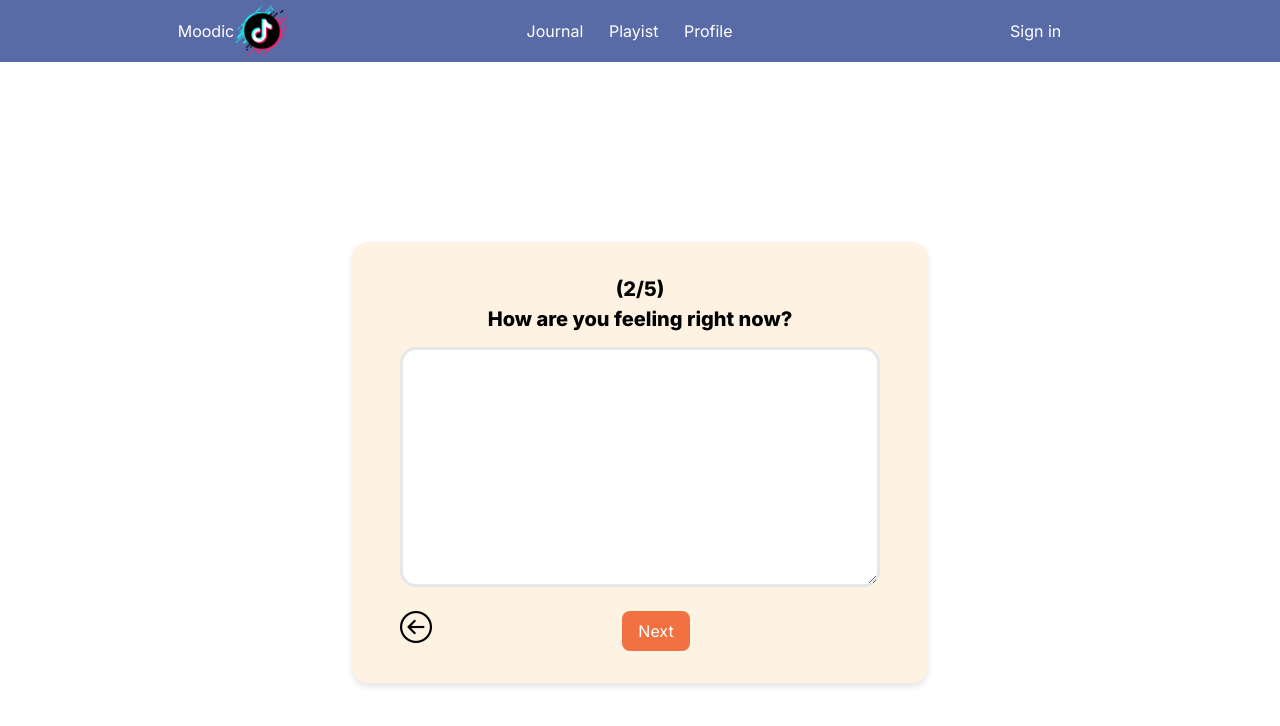
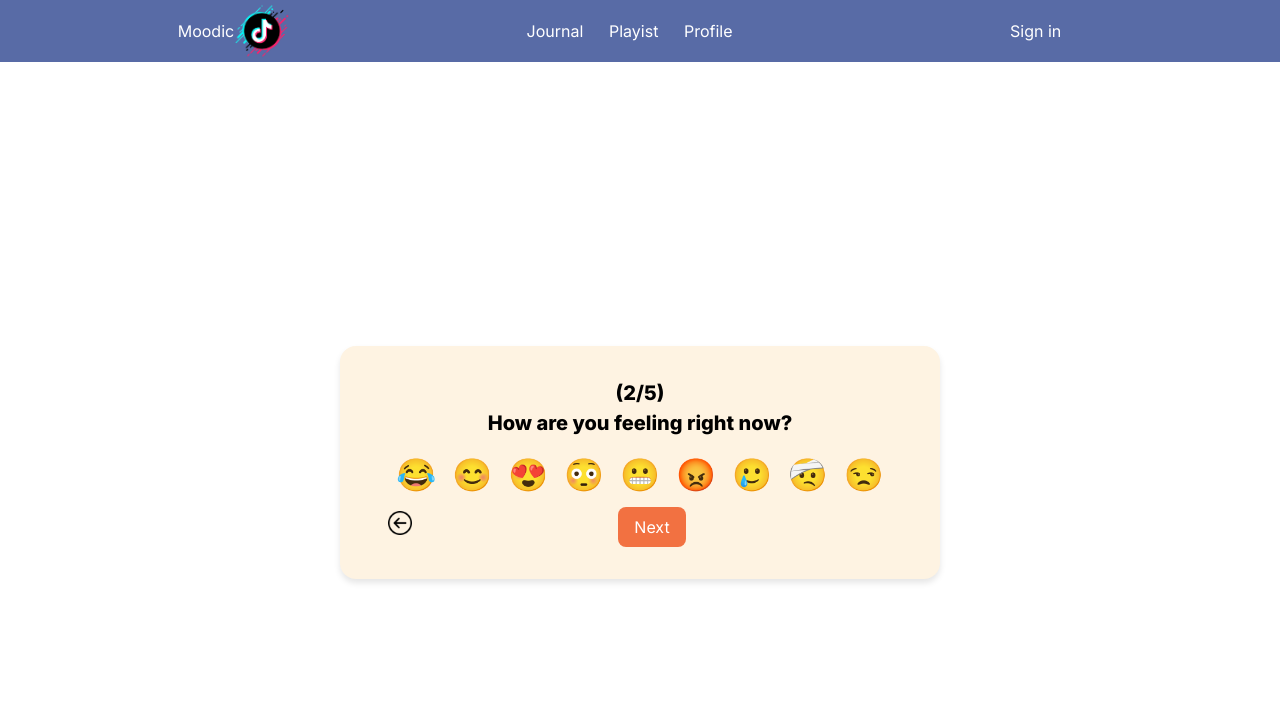
Before and after one commit to HuWenShin/song-journal-app, a Next.js app: page / in a window 1280 px wide. Both pictures are taken after a click on the button "Next". Shown: the top 726 px of the page. Built offline with nearby package versions, Linux system fonts and the light colour scheme.

Commit message:
added emoji menues for journal

```diff
--- a/app/components/userComponents/QuestionForm.jsx
+++ b/app/components/userComponents/QuestionForm.jsx
@@ -3,11 +3,47 @@ import styles from './QuestionForm.module.css';
 
 export default function QuestionForm(props) {
   const [answer, setAnswer] = useState('');
+  const [selectedDescription, setSelectedDescription] = useState('');
+
+  const emojiList = [
+    { emoji: '😂', description: 'Joyful' },
+    { emoji: '😊', description: 'Happy' },
+    { emoji: '😍', description: 'Love' },
+    { emoji: '😳', description: 'Nervous' },
+    { emoji: '😬', description: 'Anxious' },
+    { emoji: '😡', description: 'Angry' },
+    { emoji: '🥲', description: 'Sad' },
+    { emoji: '🤕', description: 'Hurt' },
+    { emoji: '😒', description: 'Annoyed' }
+  ];
+  const [selectedEmoji, setSelectedEmoji] = useState(null);
+
 
   const handleSubmit = (event) => {
     event.preventDefault();
     props.onSubmit(answer);
   };
+
+  const handleNext = (event) => {
+    event.preventDefault();
+    props.onNext(answer);
+  };
+
+  const handleClick = (event) => {
+    event.preventDefault();
+    props.onClick(answer)
+  };
+
+  const handleEmoji = (emoji, description) => {
+    if (selectedEmoji === emoji) {
+      setSelectedEmoji(null);
+      setSelectedDescription('');
+    } else {
+      setSelectedEmoji(emoji);
+      setSelectedDescription(description);
+    }
+  };
+
 
   const handleChange = (event) => {
     setAnswer(event.target.value);
@@ -19,25 +55,60 @@ export default function QuestionForm(props) {
         <h1>({props.number}/5)</h1>
         <h2>{props.question}</h2>
         <form onSubmit={handleSubmit}>
-          <div className={styles.formGroup}>
-            <textarea
+          <div>
+          {props.number == 2 ? (
+             <div>
+              <div className={styles.emojiList}>
+                  {emojiList.map(({ emoji, description }, index) => (
+                    <div key={index} className={styles.emojiContainer}>
+                      <button
+                        type="button" // Set type to "button" to prevent form submission
+                        className={`${styles.emojiButton} ${selectedEmoji === emoji ? styles.selected : ''}`}
+                        onClick={() => handleEmoji(emoji, description)}
+                      >
+                        {emoji}
+                      </button>
+                    </div>
+                  ))}
+                </div>
+                <div className={styles.selectedEmoji}>
+                  {selectedEmoji && (
+                    <>
+                      <button className={styles.enlargedEmoji} onClick={() => handleEmoji(null, '')}>
+                        {selectedEmoji}
+                      </button>
+                      <p className={styles.emojiDescription}>{selectedDescription}</p>
+                    </>
+                  )}
+                </div>
+             </div>
+         ) : <textarea
             rows={5}
             cols={50}
             className={styles.textarea}
             value={answer}
             onChange={handleChange}
-            />
+          />}
           </div>
+
+
           <div className={styles.formGroup}>
             {props.number != 1 && (
-                <button className = {styles.backButton}>
+                <button className = {styles.backButton} onClick={handleClick}>
                  <img src="images/back-button.png" alt="go back" border="0" />
                 </button>
             )}
 
+            {props.number == 5 ? (
              <button type="submit" className={styles.button}>
+                 Submit
+            </button>
+            ) : <button type="button" className={styles.button} onClick={handleNext}>
                  Next
-            </button>
+          </button>}
+
+
+
           </div>
 
         </form>
--- a/app/components/userComponents/QuestionForm.module.css
+++ b/app/components/userComponents/QuestionForm.module.css
@@ -51,6 +51,8 @@
     border-radius: 0.5rem;
     cursor: pointer;
     transition: background-color 0.3s ease;
+    margin-left: auto;
+    margin-right: auto;
 
 }
 
@@ -59,13 +61,48 @@
 }
 
 .backButton {
-    width: 2rem;
+    width: 1.5rem;
     height: 2rem;
     align-self: flex-start;
-
 }
 
-.button:last-child {
-    margin-left: auto;
-    margin-right: auto;
-}
+.emojiList {
+    display: flex;
+    justify-content: center;
+    margin-bottom: 0rem;
+  }
+
+  .emojiButton {
+    background: none;
+    border: none;
+    font-size: 2rem;
+    margin: 0 0.5rem;
+    cursor: pointer;
+  }
+
+  .emojiButton:hover {
+    transform: scale(1.2);
+  }
+
+  .selected {
+    font-size: 3rem;
+  }
+
+  .selectedEmoji {
+    display: flex;
+    flex-direction: column;
+    align-items: center;
+    margin-top: 0rem;
+  }
+
+  .enlargedEmoji {
+    background: none;
+    border: none;
+    font-size: 5rem;
+    cursor: pointer;
+  }
+  .emojiDescription {
+    font-size: 1rem;
+    margin-bottom: 1rem;
+    font-weight: 500;
+  }
--- a/app/page.jsx
+++ b/app/page.jsx
@@ -11,6 +11,11 @@ export default function Home() {
     setCurrentQuestionNumber(number + 1);
   };
 
+  const handleButtonClick = (number) => {
+    // probably have to save the data later on when connecting the data with backend
+    setCurrentQuestionNumber(number - 1);
+  };
+
   return (
     <main className="min-h-screen">
       <div className={styles.container}>
@@ -20,35 +25,39 @@ export default function Home() {
             <QuestionForm
               number="1"
               question="Describe Your Day"
-              onSubmit={() => handleFormSubmit(1)}
+              onNext={() => handleFormSubmit(1)}
             />
           )}
           {currentQuestionNumber === 2 && (
             <QuestionForm
               number="2"
               question="How are you feeling right now?"
-              onSubmit={() => handleFormSubmit(2)}
+              onNext={() => handleFormSubmit(2)}
+              onClick={() => handleButtonClick(2)}
             />
           )}
            {currentQuestionNumber === 3 && (
             <QuestionForm
               number="3"
               question="What made you feel that way?"
-              onSubmit={() => handleFormSubmit(3)}
+              onNext={() => handleFormSubmit(3)}
+              onClick={() => handleButtonClick(3)}
             />
           )}
            {currentQuestionNumber === 4 && (
             <QuestionForm
               number="4"
               question={<>What did you learn today,<br />whether about yourself or the world around you?</>}
-              onSubmit={() => handleFormSubmit(4)}
+              onNext={() => handleFormSubmit(4)}
+              onClick={() => handleButtonClick(4)}
             />
           )}
             {currentQuestionNumber === 5 && (
             <QuestionForm
               number="5"
               question={<>What is one thing you can do today <br /> to get closer to your goal?</>}
-              onSubmit={() => handleFormSubmit(0)}
+              // onSubmit={() => handleFormSubmit(0)}
+              onClick={() => handleButtonClick(5)}
             />
           )}
         </div>
```
Lines whose indentation alone changed are shown as unchanged.
